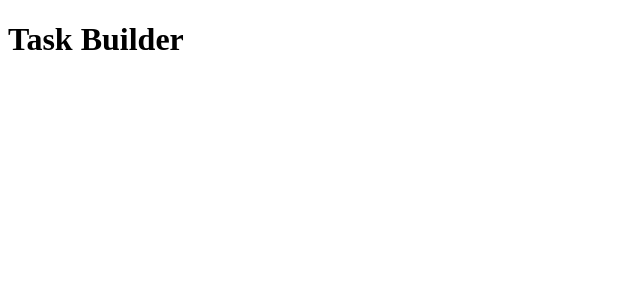
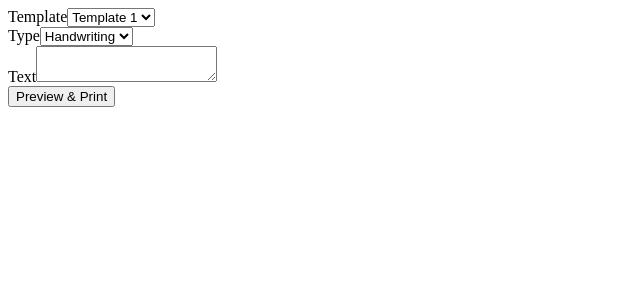
Before and after one commit to annabusko/calligraphy, a React (Vite) app: page / in a window 1280 px wide. Shown: the top 300 px of the page, without its empty margins (0-640 px from the left). Built offline with nearby package versions, Linux system fonts and the light colour scheme.

Commit message:
feat: add init task builder

```diff
--- a/src/shared/taskBuilder/TaskBuilder.tsx
+++ b/src/shared/taskBuilder/TaskBuilder.tsx
@@ -1,8 +1,84 @@
+import { useState } from 'react';
+import { SubTask, SubtaskType, Template } from './TaskBuilder.types';
+import { templates } from './templates';
+
 export const TaskBuilder = () => {
+  const [template, setTemplate] = useState<Template>(templates.T1);
+  const [subTasks, setSubTasks] = useState<SubTask[]>(templates.T1.defaultSubTasks);
+
+  const handleChangeSubTaskText = (value: string, index: number) => {
+    const newSubTasks = [...subTasks];
+    newSubTasks[index].text = value;
+    setSubTasks(newSubTasks);
+  };
+
+  const handleChangeType = (value: SubtaskType, index: number) => {
+    const newSubTasks = [...subTasks];
+    newSubTasks[index].type = value;
+    setSubTasks(newSubTasks);
+  };
+
+  const handleChangeTemplate = (id: string) => {
+    const newTemplate = templates[id];
+    setTemplate(newTemplate);
+    setSubTasks(newTemplate.defaultSubTasks);
+  };
+
+  const generate = () => {
+    console.log('Generated task:', { template, subTasks });
+  };
+
   return (
-    <div className="task-builder">
-      <h1>Task Builder</h1>
-      {/* Add your task building UI components here */}
+    <div className="p-4 space-y-4">
+      <div>
+        <label className="block mb-1 text-sm font-medium">Template</label>
+        <select
+          className="border p-2 rounded w-full"
+          value={template.id}
+          onChange={(e) => handleChangeTemplate(e.target.value)}
+        >
+          {Object.keys(templates).map((key) => (
+            <option key={key} value={key}>
+              {templates[key].name}
+            </option>
+          ))}
+        </select>
+      </div>
+
+      <div className="space-y-4">
+        {subTasks.map((subtask, index) => (
+          <div key={index} className="border p-4 rounded space-y-2">
+            <div>
+              <label className="block text-sm font-medium">Type</label>
+              <select
+                className="border p-1 rounded w-full"
+                value={subtask.type}
+                onChange={(e) => handleChangeType(e.target.value as SubtaskType, index)}
+              >
+                <option value="Handwriting">Handwriting</option>
+                <option value="Math">Math</option>
+              </select>
+            </div>
+
+            {subtask.type === 'Handwriting' && (
+              <div>
+                <label className="block text-sm font-medium">Text</label>
+                <textarea
+                  className="border p-2 rounded w-full"
+                  value={subtask.text || ''}
+                  onChange={(e) => handleChangeSubTaskText(e.target.value, index)}
+                  maxLength={50}
+                  rows={2}
+                />
+              </div>
+            )}
+          </div>
+        ))}
+      </div>
+
+      <button onClick={generate} className="bg-blue-600 text-white px-4 py-2 rounded hover:bg-blue-700">
+        Preview & Print
+      </button>
     </div>
   );
 };
--- /dev/null
+++ b/src/shared/taskBuilder/templates.ts
@@ -0,0 +1,10 @@
+import { Template } from "./TaskBuilder.types";
+
+export const templates: Record<string, Template> = {
+  T1: {
+    id: 'T1',
+    name: 'Template 1',
+    subTaskCount: 2,
+    defaultSubTasks: [{ type: 'Handwriting', text: '' }],
+  },
+};
```
Also changed, not shown: src/shared/taskBuilder/TaskBuilder.types.ts (added, +13 -0 lines), src/styles/backgrounds.css (added, +8 -0 lines), public/images/homepage-bg.webp (added).
